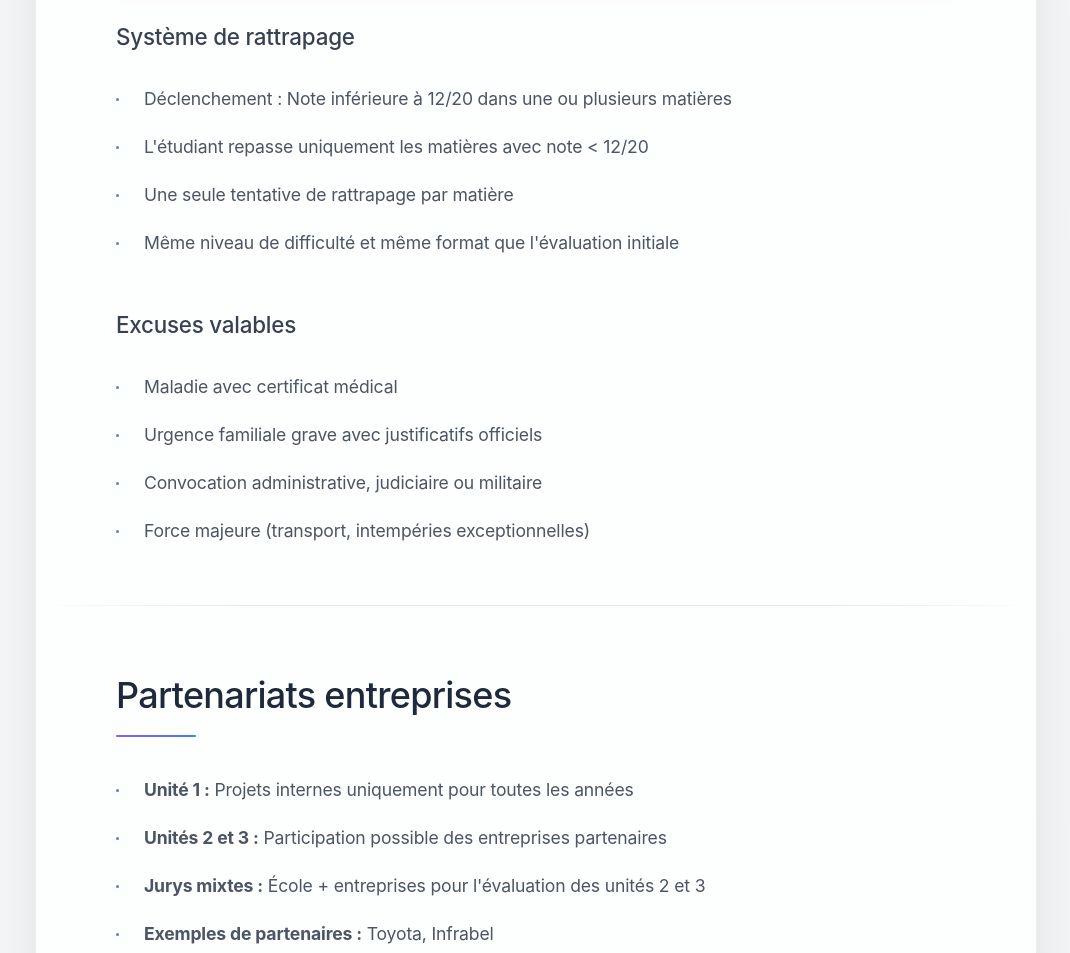
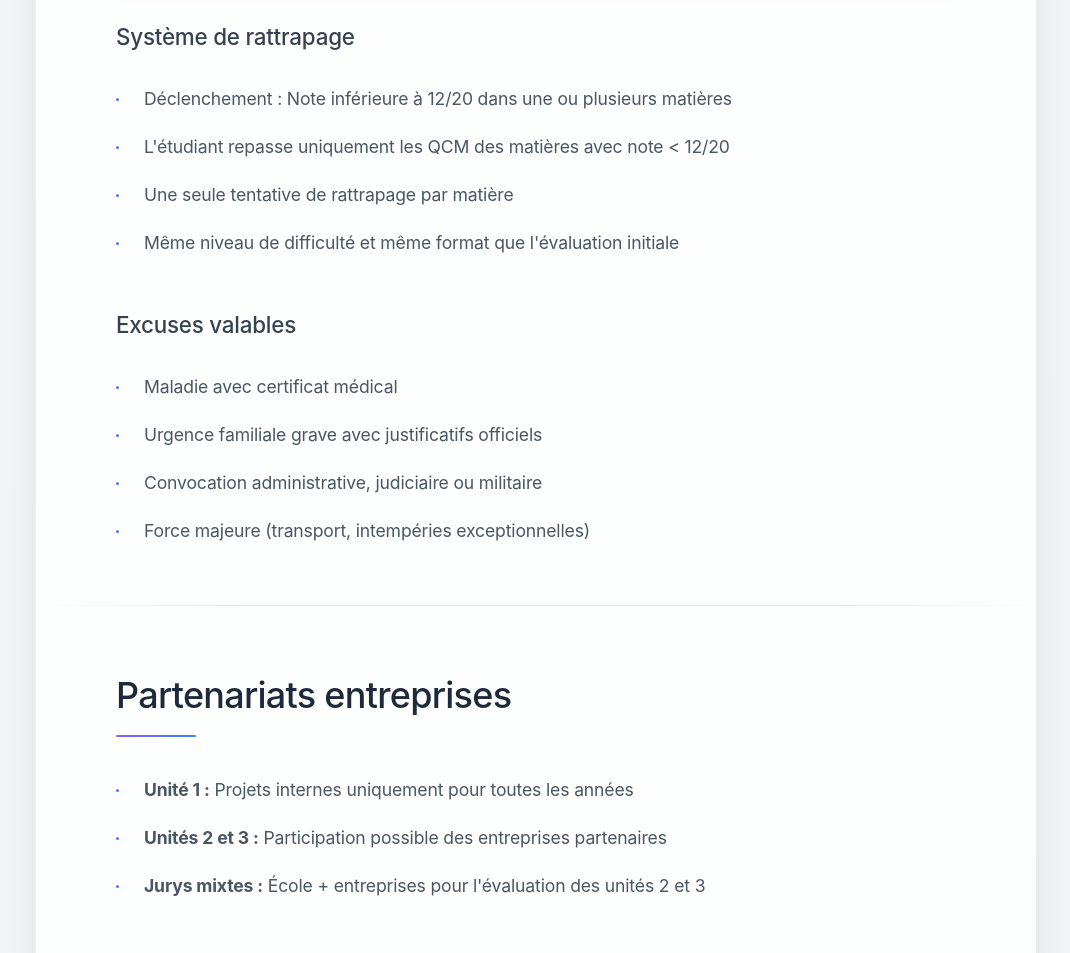
Before and after one commit to adamfrance/djfhlsHFKLjsdhfluh3d1f6s5DF135d1sf654DSF321df65D3F2165df3SD1F65df1, a plain HTML site: page docs/index.html in a window 1280 px wide. Shown: the part 8160-9113 px from the top of the page, without its empty margins (104-1174 px from the left). Drawn offline with Linux system fonts and the light colour scheme.

Commit message:
Update index.html

```diff
--- a/docs/index.html
+++ b/docs/index.html
@@ -799,7 +799,7 @@
                     <h3 class="subsection-title">Système de rattrapage</h3>
                     <ul class="list">
                         <li>Déclenchement : Note inférieure à 12/20 dans une ou plusieurs matières</li>
-                        <li>L'étudiant repasse uniquement les matières avec note < 12/20</li>
+                        <li>L'étudiant repasse uniquement les QCM des matières avec note < 12/20 </li>
                         <li>Une seule tentative de rattrapage par matière</li>
                         <li>Même niveau de difficulté et même format que l'évaluation initiale</li>
                     </ul>
@@ -825,7 +825,6 @@
                         <li><strong>Unité 1 :</strong> Projets internes uniquement pour toutes les années</li>
                         <li><strong>Unités 2 et 3 :</strong> Participation possible des entreprises partenaires</li>
                         <li><strong>Jurys mixtes :</strong> École + entreprises pour l'évaluation des unités 2 et 3</li>
-                        <li><strong>Exemples de partenaires :</strong> Toyota, Infrabel</li>
                     </ul>
                 </div>
             </div>
@@ -873,6 +872,8 @@
                             <li>Finaliser les modalités des stages</li>
                             <li>Définir les critères du comité de révision</li>
                             <li>Créer le guide pour les formateurs</li>
+                            <li>Créer le guide pour les élèves</li>
+                            <li>Créer le guide pour les référents</li>
                         </ul>
                     </div>
                     <div class="grid-item">
```
